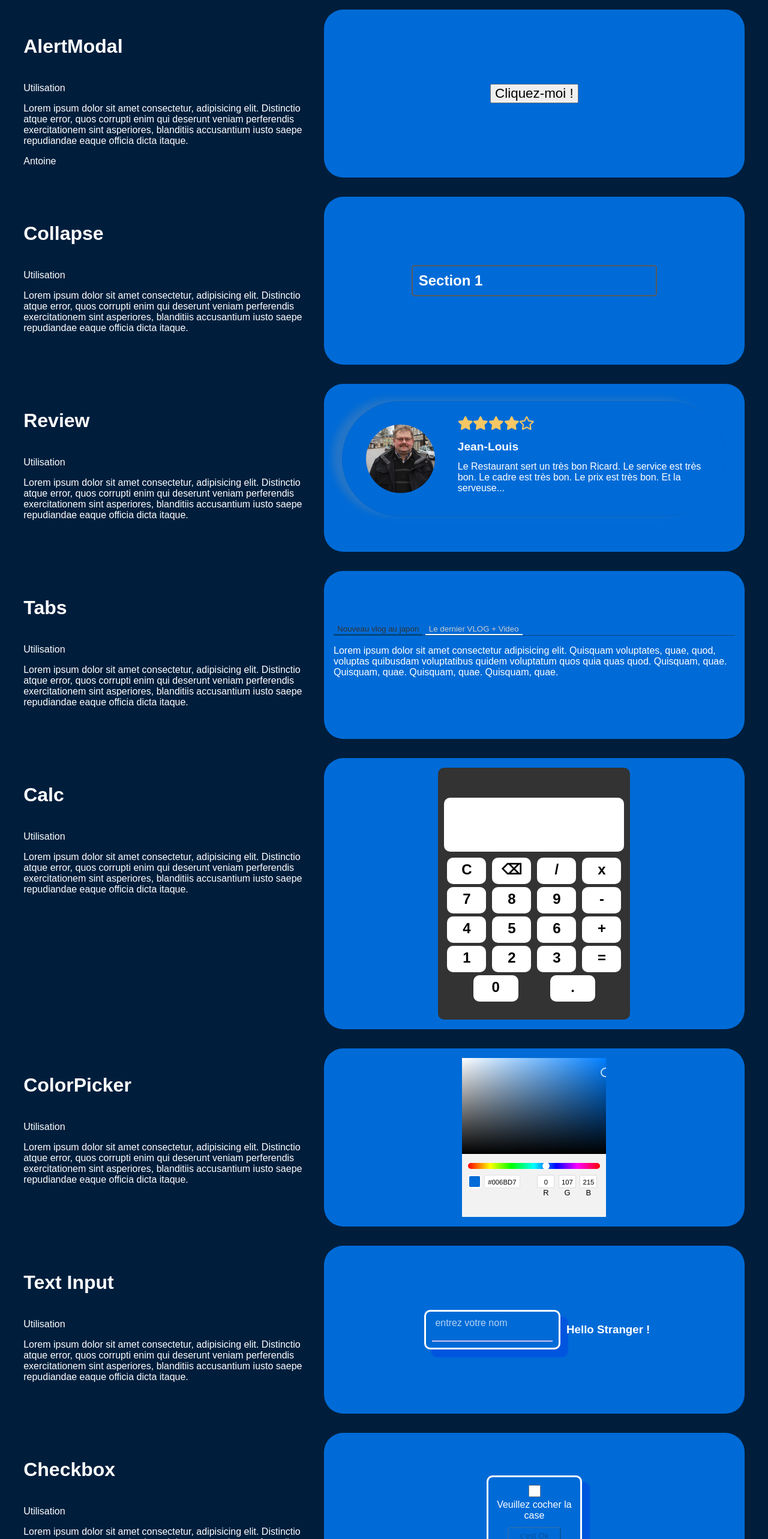
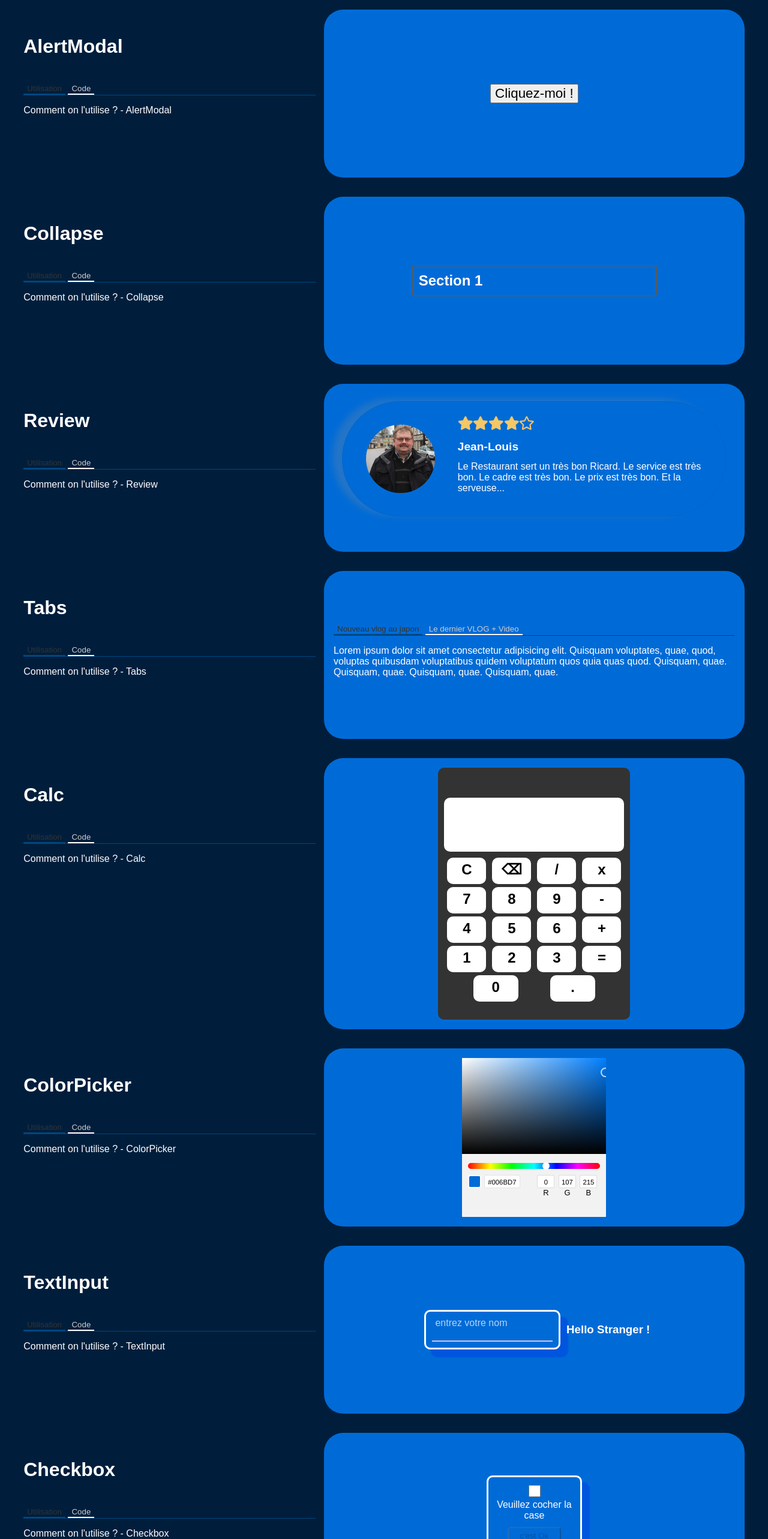
Before and after one commit to GoofyComponent/GoofyComponent, a Svelte app: page / in a window 1280 px wide. Shown: the part 800-3366 px from the top of the page at 60% size. Built offline with nearby package versions, Linux system fonts and the light colour scheme; some icons are missing; a web font is replaced by a local one.

Commit message:
jsp quoi dire, juste la vie c'est nul

```diff
--- a/src/Placeholder.svelte
+++ b/src/Placeholder.svelte
@@ -119,14 +119,22 @@
   <div class="displayCompoContain" id="alertmodal">
     <div class="text">
       <h4>AlertModal</h4>
-      <p>Utilisation</p>
+      <Tabs>
+        <TabList>
+          <Tab>Utilisation</Tab>
+          <Tab>Code</Tab>
+        </TabList>
+        <TabPanel>
           <p>
-        Lorem ipsum dolor sit amet consectetur, adipisicing elit. Distinctio
-        atque error, quos corrupti enim qui deserunt veniam perferendis
-        exercitationem sint asperiores, blanditiis accusantium iusto saepe
-        repudiandae eaque officia dicta itaque.
+            Comment on l'utilise ? - AlertModal
           </p>
-      <p>Antoine</p>
+        </TabPanel>
+        <TabPanel>
+          <p>
+            Ceci est un code
+          </p>
+        </TabPanel>
+      </Tabs>
     </div>
 
     <div class="compoZone">
@@ -160,13 +168,22 @@
   <div class="displayCompoContain" id="collapse">
     <div class="text">
       <h4>Collapse</h4>
-      <p>Utilisation</p>
+      <Tabs>
+        <TabList>
+          <Tab>Utilisation</Tab>
+          <Tab>Code</Tab>
+        </TabList>
+        <TabPanel>
           <p>
-        Lorem ipsum dolor sit amet consectetur, adipisicing elit. Distinctio
-        atque error, quos corrupti enim qui deserunt veniam perferendis
-        exercitationem sint asperiores, blanditiis accusantium iusto saepe
-        repudiandae eaque officia dicta itaque.
+            Comment on l'utilise ? - Collapse
           </p>
+        </TabPanel>
+        <TabPanel>
+          <p>
+            Ceci est un code
+          </p>
+        </TabPanel>
+      </Tabs>
     </div>
 
     <div class="compoZone">
@@ -179,13 +196,22 @@
   <div class="displayCompoContain" id="review">
     <div class="text">
       <h4>Review</h4>
-      <p>Utilisation</p>
+      <Tabs>
+        <TabList>
+          <Tab>Utilisation</Tab>
+          <Tab>Code</Tab>
+        </TabList>
+        <TabPanel>
           <p>
-        Lorem ipsum dolor sit amet consectetur, adipisicing elit. Distinctio
-        atque error, quos corrupti enim qui deserunt veniam perferendis
-        exercitationem sint asperiores, blanditiis accusantium iusto saepe
-        repudiandae eaque officia dicta itaque.
+            Comment on l'utilise ? - Review
           </p>
+        </TabPanel>
+        <TabPanel>
+          <p>
+            Ceci est un code
+          </p>
+        </TabPanel>
+      </Tabs>
     </div>
 
     <div class="compoZone">
@@ -200,13 +226,22 @@
   <div class="displayCompoContain" id="tabs">
     <div class="text">
       <h4>Tabs</h4>
-      <p>Utilisation</p>
+      <Tabs>
+        <TabList>
+          <Tab>Utilisation</Tab>
+          <Tab>Code</Tab>
+        </TabList>
+        <TabPanel>
           <p>
-        Lorem ipsum dolor sit amet consectetur, adipisicing elit. Distinctio
-        atque error, quos corrupti enim qui deserunt veniam perferendis
-        exercitationem sint asperiores, blanditiis accusantium iusto saepe
-        repudiandae eaque officia dicta itaque.
+            Comment on l'utilise ? - Tabs
           </p>
+        </TabPanel>
+        <TabPanel>
+          <p>
+            Ceci est un code
+          </p>
+        </TabPanel>
+      </Tabs>
     </div>
 
     <div class="compoZone">
@@ -240,13 +275,22 @@
   <div class="displayCompoContain" id="calc">
     <div class="text">
       <h4>Calc</h4>
-      <p>Utilisation</p>
+      <Tabs>
+        <TabList>
+          <Tab>Utilisation</Tab>
+          <Tab>Code</Tab>
+        </TabList>
+        <TabPanel>
           <p>
-        Lorem ipsum dolor sit amet consectetur, adipisicing elit. Distinctio
-        atque error, quos corrupti enim qui deserunt veniam perferendis
-        exercitationem sint asperiores, blanditiis accusantium iusto saepe
-        repudiandae eaque officia dicta itaque.
+            Comment on l'utilise ? - Calc
           </p>
+        </TabPanel>
+        <TabPanel>
+          <p>
+            Ceci est un code
+          </p>
+        </TabPanel>
+      </Tabs>
     </div>
 
     <div class="compoZone">
@@ -256,13 +300,22 @@
   <div class="displayCompoContain" id="color">
     <div class="text">
       <h4>ColorPicker</h4>
-      <p>Utilisation</p>
+      <Tabs>
+        <TabList>
+          <Tab>Utilisation</Tab>
+          <Tab>Code</Tab>
+        </TabList>
+        <TabPanel>
           <p>
-        Lorem ipsum dolor sit amet consectetur, adipisicing elit. Distinctio
-        atque error, quos corrupti enim qui deserunt veniam perferendis
-        exercitationem sint asperiores, blanditiis accusantium iusto saepe
-        repudiandae eaque officia dicta itaque.
+            Comment on l'utilise ? - ColorPicker
           </p>
+        </TabPanel>
+        <TabPanel>
+          <p>
+            Ceci est un code
+          </p>
+        </TabPanel>
+      </Tabs>
     </div>
 
     <div class="compoZone" style={"background-color:" + demoColor}>
@@ -271,14 +324,23 @@
   </div>
   <div class="displayCompoContain" id="textinput">
     <div class="text">
-      <h4>Text Input</h4>
-      <p>Utilisation</p>
+      <h4>TextInput</h4>
+      <Tabs>
+        <TabList>
+          <Tab>Utilisation</Tab>
+          <Tab>Code</Tab>
+        </TabList>
+        <TabPanel>
           <p>
-        Lorem ipsum dolor sit amet consectetur, adipisicing elit. Distinctio
-        atque error, quos corrupti enim qui deserunt veniam perferendis
-        exercitationem sint asperiores, blanditiis accusantium iusto saepe
-        repudiandae eaque officia dicta itaque.
+            Comment on l'utilise ? - TextInput
           </p>
+        </TabPanel>
+        <TabPanel>
+          <p>
+            Ceci est un code
+          </p>
+        </TabPanel>
+      </Tabs>
     </div>
 
     <div class="compoZone">
@@ -289,13 +351,22 @@
   <div class="displayCompoContain" id="checkbox">
     <div class="text">
       <h4>Checkbox</h4>
-      <p>Utilisation</p>
+      <Tabs>
+        <TabList>
+          <Tab>Utilisation</Tab>
+          <Tab>Code</Tab>
+        </TabList>
+        <TabPanel>
           <p>
-        Lorem ipsum dolor sit amet consectetur, adipisicing elit. Distinctio
-        atque error, quos corrupti enim qui deserunt veniam perferendis
-        exercitationem sint asperiores, blanditiis accusantium iusto saepe
-        repudiandae eaque officia dicta itaque.
+            Comment on l'utilise ? - Checkbox
           </p>
+        </TabPanel>
+        <TabPanel>
+          <p>
+            Ceci est un code
+          </p>
+        </TabPanel>
+      </Tabs>
     </div>
 
     <div class="compoZone">
@@ -305,13 +376,22 @@
   <div class="displayCompoContain" id="todo">
     <div class="text">
       <h4>ToDo</h4>
-      <p>Utilisation</p>
+      <Tabs>
+        <TabList>
+          <Tab>Utilisation</Tab>
+          <Tab>Code</Tab>
+        </TabList>
+        <TabPanel>
           <p>
-        Lorem ipsum dolor sit amet consectetur, adipisicing elit. Distinctio
-        atque error, quos corrupti enim qui deserunt veniam perferendis
-        exercitationem sint asperiores, blanditiis accusantium iusto saepe
-        repudiandae eaque officia dicta itaque.
+            Comment on l'utilise ? - ToDo
           </p>
+        </TabPanel>
+        <TabPanel>
+          <p>
+            Ceci est un code
+          </p>
+        </TabPanel>
+      </Tabs>
     </div>
 
     <div class="compoZone">
```
Lines whose indentation alone changed are shown as unchanged.
